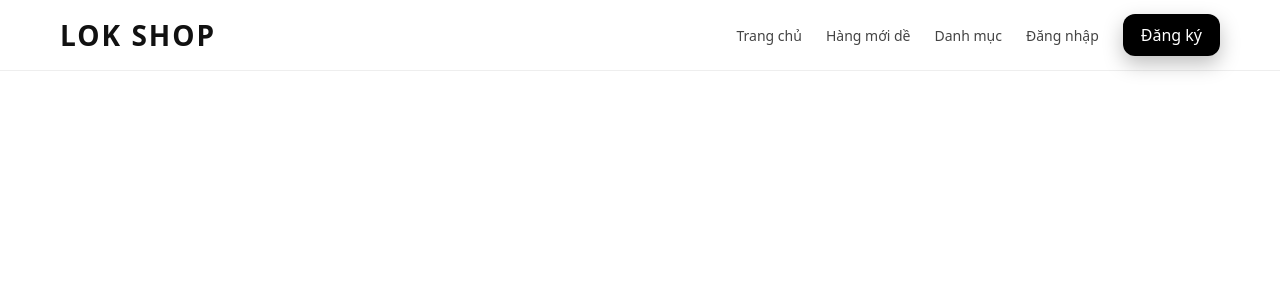
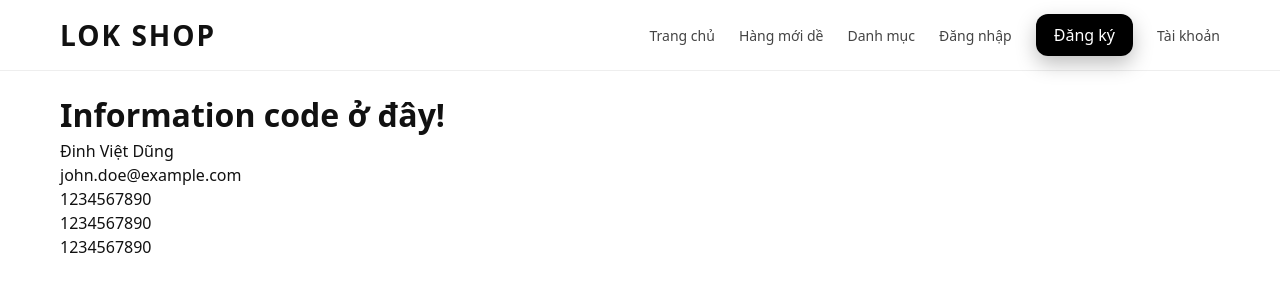
Before and after one commit to hoangnv25/BTL_Java_FE, a React (Vite) app: page /user in a window 1280 px wide. Shown: the top 300 px of the page. Built offline with nearby package versions, Linux system fonts and the light colour scheme.

Commit message:
Add user information page and update navigation

```diff
--- a/src/App.jsx
+++ b/src/App.jsx
@@ -4,6 +4,7 @@ import Navbar from './components/Navbar.jsx'
 import HomePage from './page/Home/HomePage.jsx'
 import Login from './page/Auth/Login.jsx'
 import Register from './page/Auth/Register.jsx'
+import Information from './page/Profile/Information.jsx'
 
 function App() {
   return (
@@ -16,6 +17,7 @@ function App() {
           <Route path="/categories" element={<div>Chỗ này đợi BE để xổ list danh mục xuống</div>} />
           <Route path="/register" element={<Register />} />
           <Route path="/login" element={<Login />} />
+          <Route path="/user" element={<Information />} />
         </Routes>
       </main>
     </>
--- a/src/components/Navbar.jsx
+++ b/src/components/Navbar.jsx
@@ -13,6 +13,7 @@ function Navbar() {
           <li><Link to="/categories" className="navbar-link">Danh mục</Link></li>
           <li><Link to="/login" className="navbar-link">Đăng nhập</Link></li>
           <li><Link to="/register" className="signup-btn">Đăng ký</Link></li>
+          <li><Link to="/user" className="navbar-link">Tài khoản</Link></li>
         </ul>
 
       </nav>
--- /dev/null
+++ b/src/page/Profile/Information.jsx
@@ -0,0 +1,23 @@
+export default function Information() {
+    const resp = {
+        "data": {
+            "id": 1,
+            "full_name": "Đinh Việt Dũng",
+            "email": "john.doe@example.com",
+            "phone_number": "1234567890",
+            "password": "1234567890",
+            "role_id": "1234567890"
+        }
+    }
+
+    return (
+        <div>
+            <h1>Information code ở đây!</h1>
+            <p>{resp.data.full_name}</p>
+            <p>{resp.data.email}</p>
+            <p>{resp.data.phone_number}</p>
+            <p>{resp.data.password}</p>
+            <p>{resp.data.role_id}</p>
+        </div>
+    )
+}
```
Also changed, not shown: src/page/Profile/Information.css (added).
